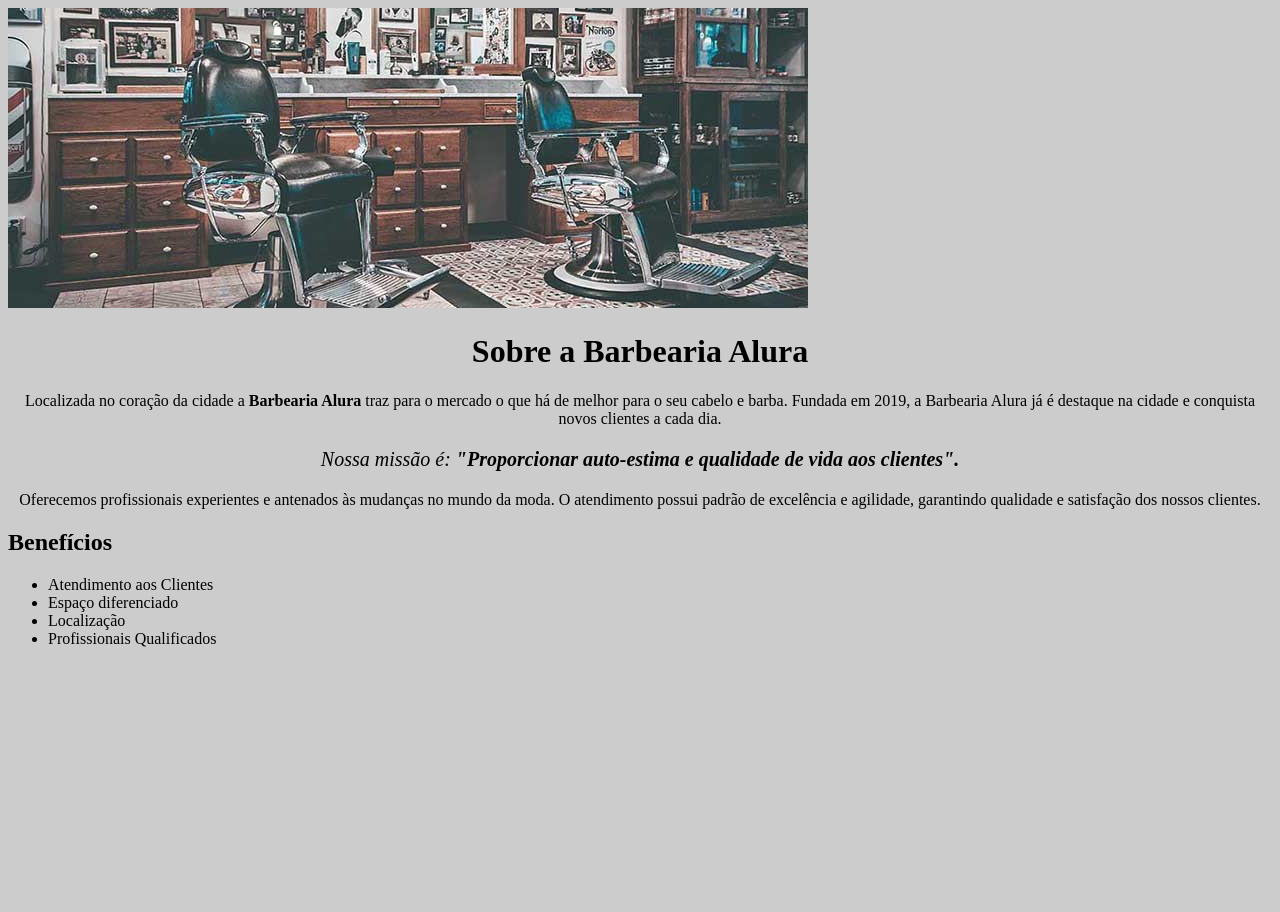
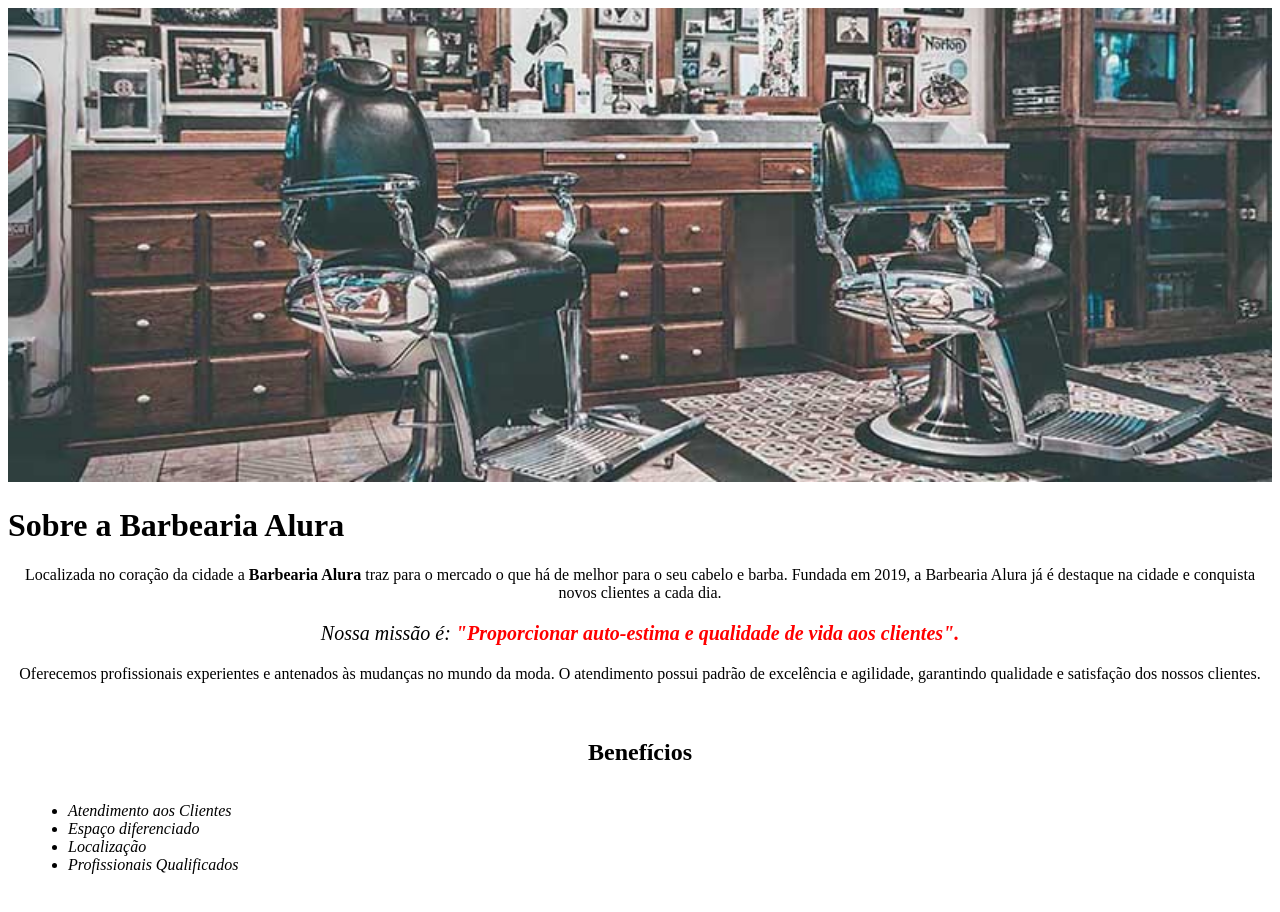
Before and after one commit to lizdesu/elisa, a plain HTML site: page index.html in a window 1280 px wide. Before the commit the page ends 800 px from the top, so only its background shows below. Drawn offline with Linux system fonts and the light colour scheme.

Commit message:
Update style.css

```diff
--- a/style.css
+++ b/style.css
@@ -1,22 +1,52 @@
 body {
-	 background: #CCCCCC
+
 }
 
-#banner{
+#banner {
+	width: 100%;
 }
 
-h1{
-   text-align: center;
+.principal{
+	background: #CCCCCC
+	padding: 30px;
+}
+}
+
+h1 {
+	text-align: center
 }
 
 p {
 	text-align: center;
 }
 
-#missao{
+#missao {
 	font-size: 20px
 }
 
-em strong{
-	color: r#FF0000;
+em strong {
+	color: #FF0000;
 }
+
+.itens {
+	font-style: italic;
+}
+
+.beneficios {
+	background: #FFFFFF;
+	padding: 20px;
+}
+
+h2 {
+	text-align: center;
+}
+ul{
+	display:inline-block;
+	vertical-align: top;
+	width: 20%;
+	margin-right: 15%;
+}
+
+.imagembeneficios {
+	width: 50%;
+}
```
